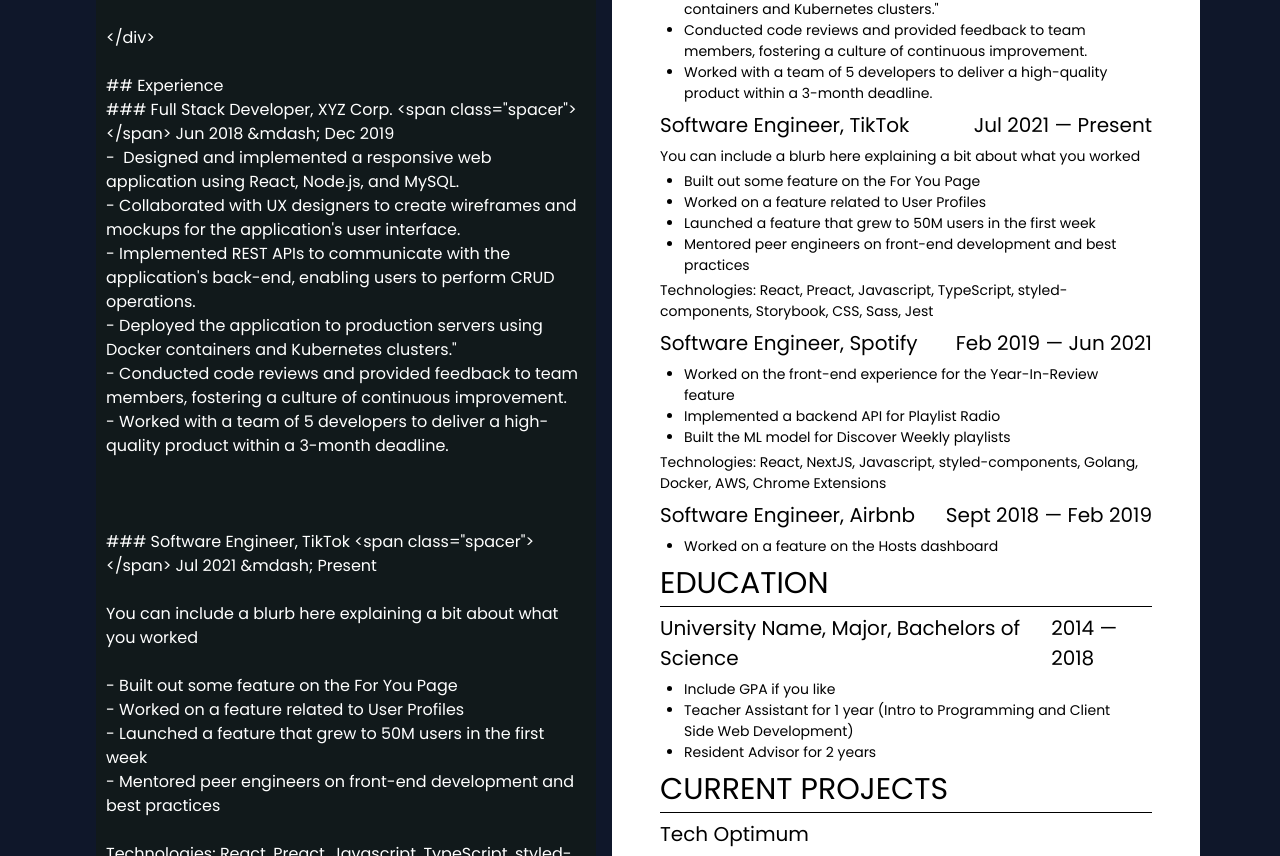
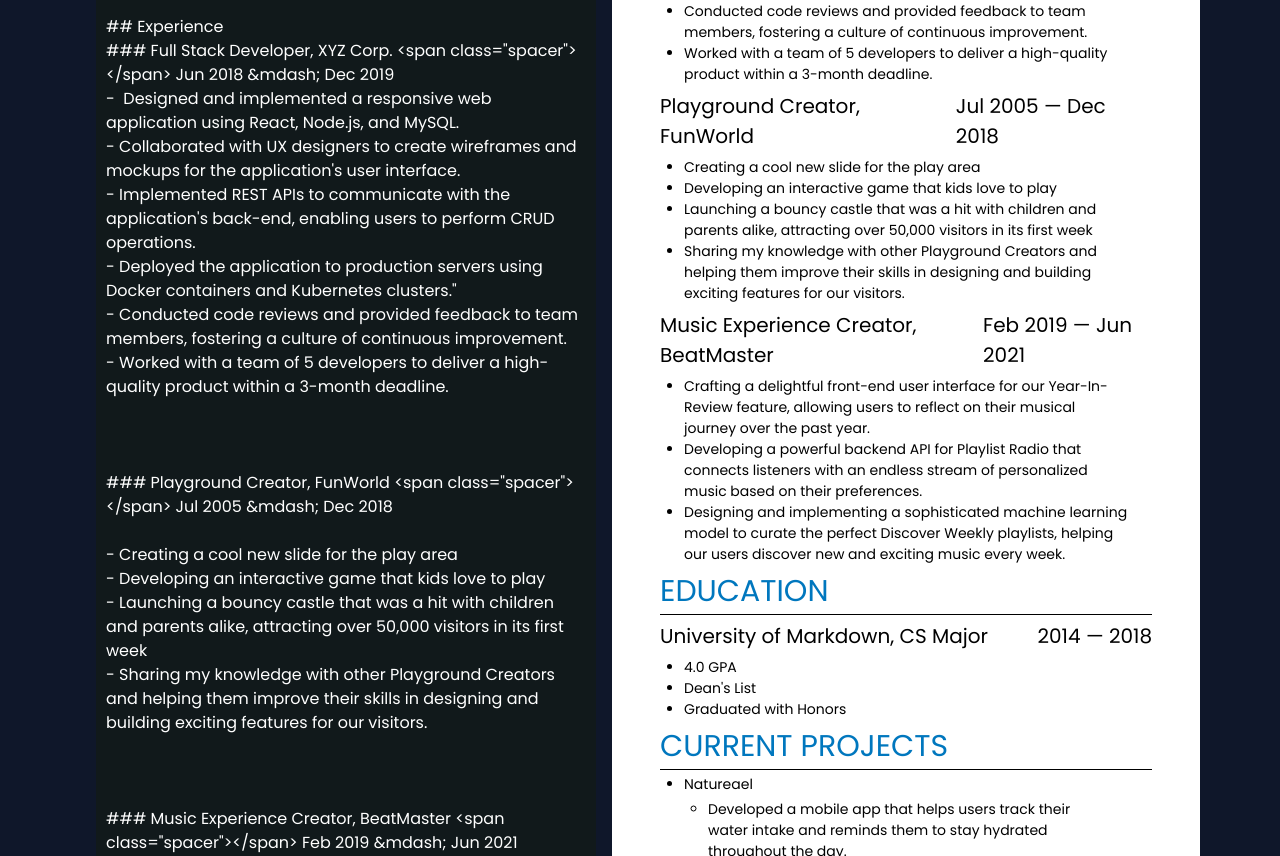
Before and after one commit to siddharthd0/resumate, a Next.js app: page /editor in a window 1280 px wide. Shown: the part 584-1440 px from the top of the page. Built offline with nearby package versions, Linux system fonts and the light colour scheme.

Commit message:
Finalized everything

```diff
--- a/components/DropZone.tsx
+++ b/components/DropZone.tsx
@@ -137,6 +137,7 @@
     <>
       <FeedbackHero />
       <chakra.div
+      id="importantContainer"
         py="2rem"
         px="3rem"
         my="3rem !important"
--- a/components/feedbackHero.tsx
+++ b/components/feedbackHero.tsx
@@ -5,6 +5,7 @@
   Icon,
   chakra,
   Text,
+  Link,
   Image,
 } from "@chakra-ui/react";
 
@@ -149,6 +150,9 @@
                   fontFamily="fantasy"
                 >
                   <Box rounded="full" shadow="md">
+                    <Link _hover={{
+                      textDecoration: "none",
+                    }} href="#importantContainer">
                     <chakra.a
                       className="gs"
                       w="full"
@@ -173,6 +177,7 @@
                     >
                       Get started
                     </chakra.a>
+                    </Link>
                   </Box>
                 </Box>
               </Box>
--- a/pages/editor.tsx
+++ b/pages/editor.tsx
@@ -12,6 +12,8 @@
   Input,
   Spacer,
   Button,
+  Text,
+  Link,
 } from "@chakra-ui/react";
 import Navigation from "../components/navigation";
 import Footer from "../components/footer";
@@ -21,15 +23,14 @@
 const ResumeGenerator = () => {
   const [markdown, setMarkdown] = useState(`<div class="body-container">
 
-# {NAME}
+# John Doe
 
 
 <div class="section headerInfo">
 
-- {EMAIL}
-- {PHONE}
-- [{WEBSITE}](https://{WEBSITE})
-- {LOCATION}
+- johndoe@gmail.com
+- 123-456-5678
+- siddharthduggal.com
 
 </div>
 
@@ -44,63 +45,59 @@
 
 
 
-### Software Engineer, TikTok <span class="spacer"></span> Jul 2021 &mdash; Present
+### Playground Creator, FunWorld <span class="spacer"></span> Jul 2005 &mdash; Dec 2018
 
-You can include a blurb here explaining a bit about what you worked
+- Creating a cool new slide for the play area
+- Developing an interactive game that kids love to play
+- Launching a bouncy castle that was a hit with children and parents alike, attracting over 50,000 visitors in its first week
+- Sharing my knowledge with other Playground Creators and helping them improve their skills in designing and building exciting features for our visitors.
 
-- Built out some feature on the For You Page
-- Worked on a feature related to User Profiles
-- Launched a feature that grew to 50M users in the first week
-- Mentored peer engineers on front-end development and best practices
 
-Technologies: React, Preact, Javascript, TypeScript, styled-components, Storybook, CSS, Sass, Jest
 
-### Software Engineer, Spotify <span class="spacer"></span> Feb 2019 &mdash; Jun 2021
+### Music Experience Creator, BeatMaster <span class="spacer"></span> Feb 2019 &mdash; Jun 2021
 
-- Worked on the front-end experience for the Year-In-Review feature
-- Implemented a backend API for Playlist Radio
-- Built the ML model for Discover Weekly playlists
+- Crafting a delightful front-end user interface for our Year-In-Review feature, allowing users to reflect on their musical journey over the past year.
+- Developing a powerful backend API for Playlist Radio that connects listeners with an endless stream of personalized music based on their preferences.
+- Designing and implementing a sophisticated machine learning model to curate the perfect Discover Weekly playlists, helping our users discover new and exciting music every week.
 
-Technologies: React, NextJS, Javascript, styled-components, Golang, Docker, AWS, Chrome Extensions
 
-### Software Engineer, Airbnb <span class="spacer"></span> Sept 2018 &mdash; Feb 2019
 
-- Worked on a feature on the Hosts dashboard
 
-<!-- Older resume bits can be commented out so that you can keep the info without deleting it -->
 
-<!-- ### <span>Software Engineering Intern, Google</span> <span>Mar 2017 &mdash; Sept 2017</span>
-
-### <span>Software Engineering Intern, Curalate</span> <span>June 2016 &mdash; Sept 2016</span> -->
 
 ## Education
 
-### University Name, Major, Bachelors of Science <span class="spacer"></span> 2014 &mdash; 2018
+### University of Markdown, CS Major <span class="spacer"></span> 2014 &mdash; 2018
 
-- Include GPA if you like
-- Teacher Assistant for 1 year (Intro to Programming and Client Side Web Development)
-- Resident Advisor for 2 years
+- 4.0 GPA
+- Dean's List
+- Graduated with Honors
 
 ## Current Projects
 
-### Tech Optimum
 
-- B
+- Natureael
+  - Developed a mobile app that helps users track their water intake and reminds them to stay hydrated throughout the day.
+- UltimateChatBot
+  - Developed a chatbot for a customer service department, reducing response time and improving customer satisfaction.
 
 ## Skills
 
-- Code: React + hooks, NextJS, Javascript, TypeScript, NodeJS, CSS, styled-components, Golang
-- Tools: Docker, Redis, SQL, AWS, Puppeteer, Storybook, Jest, Shell, Tailwind
+- Programming languages (Java, Python, C++, JavaScript)
+- Web development (HTML, CSS, JavaScript)
+- Database management (MongoDB, SQL, NoSQL)
+- Cloud computing (AWS, Azure, Google Cloud)
+- Languages (English, Spanish, French)
+
+
 
 ## Achievements
 
-#### Best Undergrad Research Project <span class="spacer"></span> 2018
-
-#### Eagle Scout <span class="spacer"></span> 2012
-
+- Employee of the Year for outstanding performance and contributions to the company's success.
+- Excellence in Customer Service Award for consistently providing exceptional service and support to customers.
+- Innovator of the Year for developing and implementing a groundbreaking new technology.
+- Rising Star Award for demonstrating exceptional potential and achievements early in one's career.
 </div>
-
-
 <div style="color: white;">
 ##### Hello User! Welcome to Resume's resume maker. This text is needed to function. Please do not remove this text, otherwise, it will not render the PDF correctly. Thank you for understanding! Enjoy using our Resume Maker!
 ------------------------------------------------------------------------------------------------------------------------------------------------------------------------------------------------------------------------------------------------------------------
@@ -125,6 +122,7 @@
 /* ordering of content */
 h1 {
     order: 0;
+    color: #0077be !important;
 }
 
 .headerInfo {
@@ -156,6 +154,7 @@
     text-transform: uppercase;
     font-size: 16px;
     padding: 0;
+    color: #0077be !important;
 }
 
 h3 {
@@ -250,21 +249,22 @@
       //const pdfWidth = pdf.internal.pageSize.getWidth();
       // const pdfHeight = pdf.internal.pageSize.getHeight();
     });
-
-
-
   };
 
   return (
     <>
       <Box bgColor="brand.600">
         <Navigation onOpen={onOpen} onClose={onClose} isOpen={isOpen} />
-        <Flex margin={"2rem 5rem"} py="5rem">
+        <Box mb="-2.5rem !important" mt="2rem !important" textAlign={"center"} margin="auto">
+  <Text color="brand.900">(Check out this <Link isExternal href="https://www.markdownguide.org/cheat-sheet/" >Markdown Cheat Sheet</Link> for cool tips and tricks!)</Text>
+</Box>
+
+        <Flex margin={"0rem 5rem"} py="5rem">
           <Flex maxW="800px" direction="column">
             <Button
               onClick={handleSaveAsPDF}
               px="60px"
-              mt="1rem"
+
               _hover={{
                 backgroundColor: "brand.500",
               }}
@@ -301,7 +301,7 @@
               </TabPanels>
             </Tabs>
           </Flex>
-          <Spacer/>
+          <Spacer />
           <chakra.div width={"700px"} height={""}>
             <div
               className="previewBox testingBox"
--- a/pages/index.tsx
+++ b/pages/index.tsx
@@ -12,6 +12,7 @@
   Image,
   Spacer,
   chakra,
+  Link,
   shouldForwardProp
 } from "@chakra-ui/react";
 import Navigation from "../components/homenav";
@@ -92,6 +93,7 @@
                 transition={{ delay: 1.5 }}
               >
                 <Flex justifyContent={"center"}>
+                  <Link href="./editor">
                   <Button
                     px="20px"
                     mt="1rem"
@@ -104,6 +106,7 @@
                   >
                     Build your Resume now
                   </Button>
+                  </Link>
                 </Flex>
               </motion.div>
             </Container>
--- a/styles/globals.css
+++ b/styles/globals.css
@@ -5,20 +5,26 @@
 body {
   padding: 0;
   margin: 0;
-  font-family:'Poppins', sans-serif !important;
+  font-family: 'Poppins', sans-serif !important;
   background-color: #0f172a !important;
 
 
+}
+
+html {
+  scroll-behavior: smooth;
 }
 
 .logo {
   font-family: 'Maven Pro', sans-serif !important;
   color: whitesmoke;
 }
-.gs{
-  font-family:'Poppins', sans-serif !important;
+
+.gs {
+  font-family: 'Poppins', sans-serif !important;
   color: whitesmoke;
 }
+
 a {
   color: inherit;
   text-decoration: none;
@@ -45,7 +51,7 @@
   margin: 1rem;
 }
 
-.preview > * {
+.preview>* {
   margin: 0;
 }
 
@@ -56,6 +62,7 @@
   padding: 20px;
   box-sizing: border-box;
 }
+
 .preview {
   float: right;
   width: 50%;
@@ -67,12 +74,13 @@
 }
 
 .previewBox {
-  background-color:white;
+  background-color: white;
   color: black;
 
   height: 1684px;
 
 }
+
 .testingBox {
   display: none;
 }
@@ -87,25 +95,30 @@
   box-sizing: border-box;
   background: rgb(17, 25, 27);
   border-radius: 10px;
-  color:white;
+  color: white;
 
 }
 
 h1 {
   font-size: 40px !important;
 }
+
 h2 {
   font-size: 30px !important;
 }
+
 h3 {
   font-size: 20px !important;
 }
+
 h4 {
   font-size: 15px !important;
 }
+
 h5 {
   font-size: 10px !important;
 }
+
 h6 {
   font-size: 5px !important;
 }
```
Also changed, not shown: 1 other file (tests, documents, lock files or other folders). Lines whose indentation alone changed are shown as unchanged.
